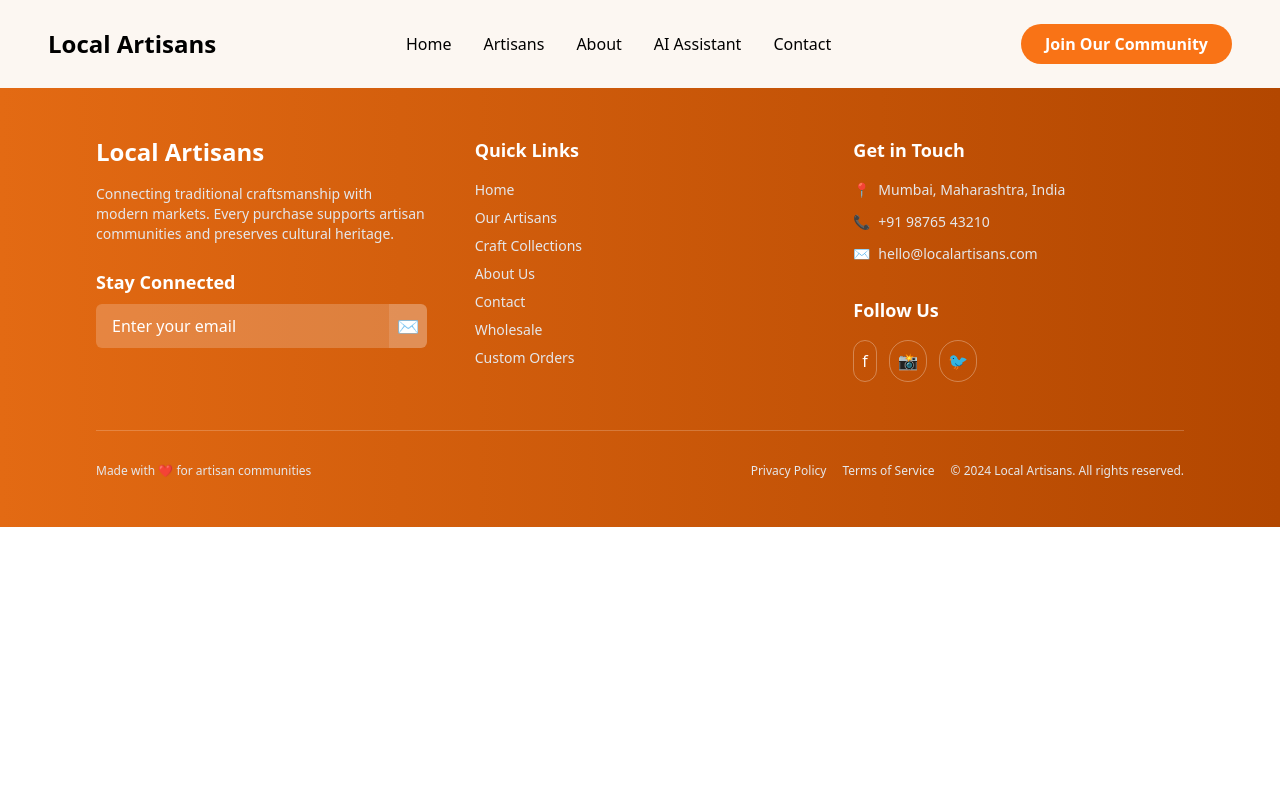
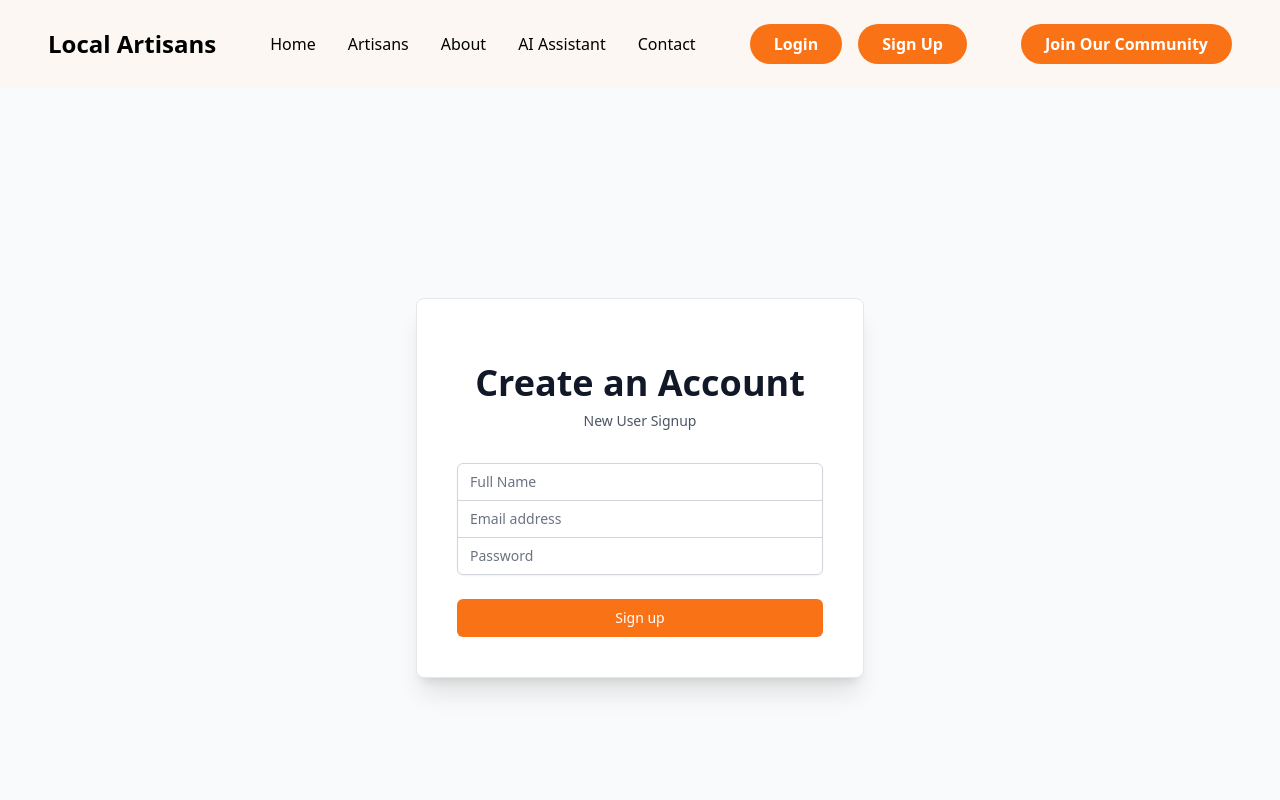
Before and after one commit to Akansha8Agrawal/local-artisans, a React (Create React App) app in the folder frontend/: page /signup in a window 1280 px wide. Shown: the top 800 px of the page. Built offline with nearby package versions, Linux system fonts and the light colour scheme.

Commit message:
added login signup frontend

```diff
--- a/frontend/src/App1.tsx
+++ b/frontend/src/App1.tsx
@@ -9,6 +9,8 @@
 import AboutPage from './components/AboutPage';
 import ContactPage from './components/ContactPage';
 import ChatPage from './components/ChatPage';
+import LoginPage from './components/LoginPage';
+import SignupPage from './components/SignupPage';
 
 // A new component for the home page
 const HomePage = () => {
@@ -34,6 +36,8 @@
 <Route path="/about" element={<AboutPage />} />
 <Route path="/contact" element={<ContactPage />} />
 <Route path="/chat" element={<ChatPage />} />
+<Route path="/login" element={<LoginPage />} />
+<Route path="/signup" element={<SignupPage />} />
 </Routes>
 <Footer />
 </div>
--- /dev/null
+++ b/frontend/src/components/LoginPage.tsx
@@ -0,0 +1,70 @@
+import React, { useState } from 'react';
+
+const LoginPage = () => {
+  const [email, setEmail] = useState('');
+  const [password, setPassword] = useState('');
+
+  // This function will be completed by your friend for the backend logic
+  const handleSubmit = (e: React.FormEvent) => {
+    e.preventDefault();
+    console.log("Login form submitted:", { email, password });
+    alert("Login UI is complete! Your friend can now add the backend logic.");
+  };
+
+  return (
+    <div className="flex items-center justify-center min-h-screen bg-gray-50 py-12 px-4 sm:px-6 lg:px-8">
+      <div className="max-w-md w-full space-y-8 bg-white p-10 rounded-lg shadow-xl border border-gray-200">
+        <div className="text-center">
+          <h2 className="mt-6 text-4xl font-extrabold text-gray-900">
+            Welcome Back!
+          </h2>
+          <p className="mt-2 text-sm text-gray-600">
+            Sign in to your account
+          </p>
+        </div>
+        <form className="mt-8 space-y-6" onSubmit={handleSubmit}>
+          <div className="rounded-md shadow-sm -space-y-px">
+            <div>
+              <label htmlFor="email-address" className="sr-only">Email address</label>
+              <input
+                id="email-address"
+                name="email"
+                type="email"
+                autoComplete="email"
+                required
+                className="appearance-none rounded-none relative block w-full px-3 py-2 border border-gray-300 placeholder-gray-500 text-gray-900 rounded-t-md focus:outline-none focus:ring-orange-500 focus:border-orange-500 focus:z-10 sm:text-sm"
+                placeholder="Email address"
+                value={email}
+                onChange={(e) => setEmail(e.target.value)}
+              />
+            </div>
+            <div>
+              <label htmlFor="password" className="sr-only">Password</label>
+              <input
+                id="password"
+                name="password"
+                type="password"
+                autoComplete="current-password"
+                required
+                className="appearance-none rounded-none relative block w-full px-3 py-2 border border-gray-300 placeholder-gray-500 text-gray-900 rounded-b-md focus:outline-none focus:ring-orange-500 focus:border-orange-500 focus:z-10 sm:text-sm"
+                placeholder="Password"
+                value={password}
+                onChange={(e) => setPassword(e.target.value)}
+              />
+            </div>
+          </div>
+          <div>
+            <button
+              type="submit"
+              className="group relative w-full flex justify-center py-2 px-4 border border-transparent text-sm font-medium rounded-md text-white bg-orange-500 hover:bg-orange-600 focus:outline-none focus:ring-2 focus:ring-offset-2 focus:ring-orange-500"
+            >
+              Sign in
+            </button>
+          </div>
+        </form>
+      </div>
+    </div>
+  );
+};
+
+export default LoginPage;
--- a/frontend/src/components/Navbar.tsx
+++ b/frontend/src/components/Navbar.tsx
@@ -12,6 +12,12 @@
                 <li><Link to="/chat" className="hover:text-gray-300">AI Assistant</Link></li>
                 <li><Link to="/contact" className="hover:text-gray-300">Contact</Link></li>
             </ul>
+            <div className="flex items-center space-x-4">
+              <Link to="/login" className="bg-orange-500 hover:bg-orange-600 text-white font-semibold py-2 px-6 rounded-full transition-colors duration-300">Login</Link>
+              <Link to="/signup" className="bg-orange-500 hover:bg-orange-600 text-white font-semibold py-2 px-6 rounded-full transition-colors duration-300">
+                Sign Up
+              </Link>
+            </div>
             <button className="bg-orange-500 hover:bg-orange-600 text-white font-semibold py-2 px-6 rounded-full transition-colors duration-300">
                 Join Our Community
             </button>
--- /dev/null
+++ b/frontend/src/components/SignupPage.tsx
@@ -0,0 +1,85 @@
+import React, { useState } from 'react';
+
+const SignupPage = () => {
+  const [name, setName] = useState('');
+  const [email, setEmail] = useState('');
+  const [password, setPassword] = useState('');
+
+  // This will be completed by your friend for the backend logic
+  const handleSubmit = (e: React.FormEvent) => {
+    e.preventDefault();
+    console.log("Signup form submitted:", { name, email, password });
+    alert("Signup UI is complete! Your friend can now add the backend logic.");
+  };
+
+  return (
+    <div className="flex items-center justify-center min-h-screen bg-gray-50 py-12 px-4 sm:px-6 lg:px-8">
+      <div className="max-w-md w-full space-y-8 bg-white p-10 rounded-lg shadow-xl border border-gray-200">
+        <div className="text-center">
+          <h2 className="mt-6 text-4xl font-extrabold text-gray-900">
+            Create an Account
+          </h2>
+          <p className="mt-2 text-sm text-gray-600">
+            New User Signup
+          </p>
+        </div>
+        <form className="mt-8 space-y-6" onSubmit={handleSubmit}>
+          <div className="rounded-md shadow-sm -space-y-px">
+            <div>
+              <label htmlFor="full-name" className="sr-only">Full Name</label>
+              <input
+                id="full-name"
+                name="name"
+                type="text"
+                autoComplete="name"
+                required
+                className="appearance-none rounded-none relative block w-full px-3 py-2 border border-gray-300 placeholder-gray-500 text-gray-900 rounded-t-md focus:outline-none focus:ring-orange-500 focus:border-orange-500 focus:z-10 sm:text-sm"
+                placeholder="Full Name"
+                value={name}
+                onChange={(e) => setName(e.target.value)}
+              />
+            </div>
+            <div>
+              <label htmlFor="email-address" className="sr-only">Email address</label>
+              <input
+                id="email-address"
+                name="email"
+                type="email"
+                autoComplete="email"
+                required
+                className="appearance-none rounded-none relative block w-full px-3 py-2 border border-gray-300 placeholder-gray-500 text-gray-900 focus:outline-none focus:ring-orange-500 focus:border-orange-500 focus:z-10 sm:text-sm"
+                placeholder="Email address"
+                value={email}
+                onChange={(e) => setEmail(e.target.value)}
+              />
+            </div>
+            <div>
+              <label htmlFor="password" className="sr-only">Password</label>
+              <input
+                id="password"
+                name="password"
+                type="password"
+                autoComplete="new-password"
+                required
+                className="appearance-none rounded-none relative block w-full px-3 py-2 border border-gray-300 placeholder-gray-500 text-gray-900 rounded-b-md focus:outline-none focus:ring-orange-500 focus:border-orange-500 focus:z-10 sm:text-sm"
+                placeholder="Password"
+                value={password}
+                onChange={(e) => setPassword(e.target.value)}
+              />
+            </div>
+          </div>
+          <div>
+            <button
+              type="submit"
+              className="group relative w-full flex justify-center py-2 px-4 border border-transparent text-sm font-medium rounded-md text-white bg-orange-500 hover:bg-orange-600 focus:outline-none focus:ring-2 focus:ring-offset-2 focus:ring-orange-500"
+            >
+              Sign up
+            </button>
+          </div>
+        </form>
+      </div>
+    </div>
+  );
+};
+
+export default SignupPage;
```
